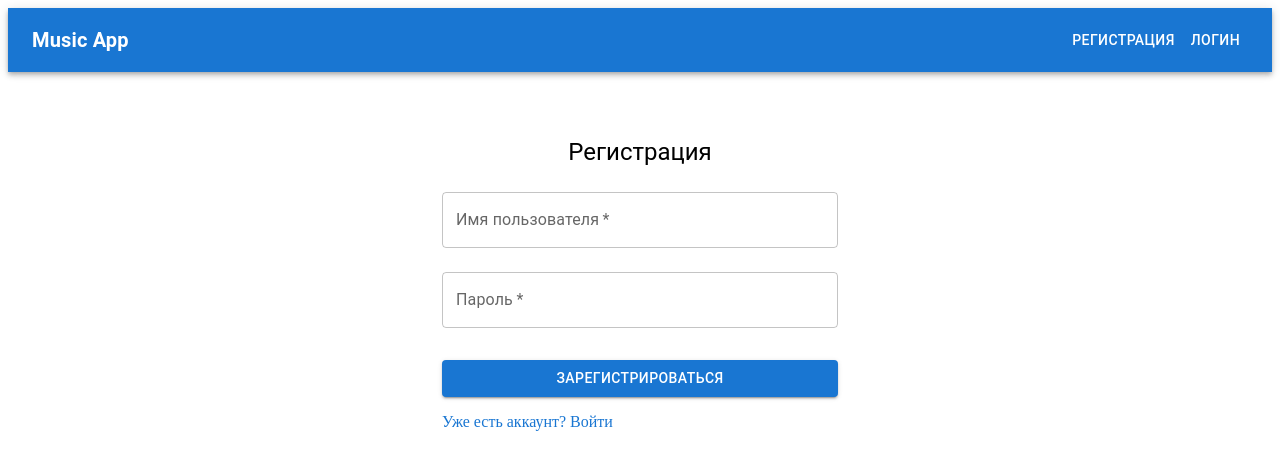
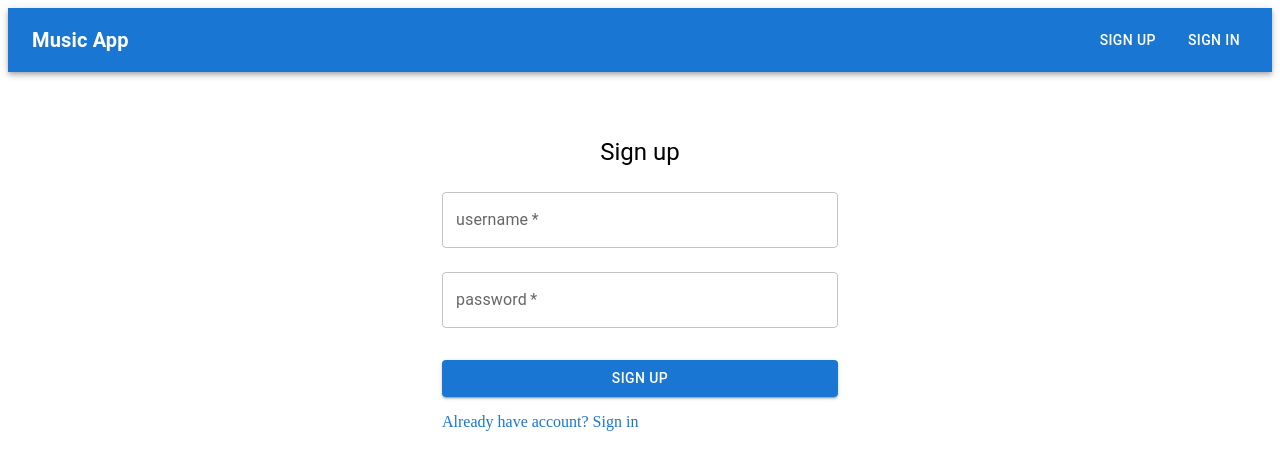
Before and after one commit to marcku56/homework82, a React (Vite) app in the folder fronted/: page /register in a window 1280 px wide. Shown: the top 470 px of the page. Built offline with nearby package versions, Linux system fonts and the light colour scheme.

Commit message:
#HW86 - updated toolbar with user status and navigation

```diff
--- a/fronted/src/App.tsx
+++ b/fronted/src/App.tsx
@@ -1,5 +1,5 @@
-import {Container} from '@mui/material';
-import {Route, Routes} from 'react-router-dom';
+import { Container } from '@mui/material';
+import { Route, Routes } from 'react-router-dom';
 import AppToolbar from './component/UI/AppToolBar/AppToolBar';
 import Artists from './features/artists/Artists';
 import Albums from './features/albums/Albums';
@@ -12,7 +12,6 @@ const App = () => {
         <>
             <AppToolbar />
             <Container maxWidth="xl">
-
                 <Routes>
                     <Route path="/" element={<Artists />} />
                     <Route path="/artists/:id" element={<Albums />} />
--- a/fronted/src/component/UI/AppToolBar/AppToolBar.tsx
+++ b/fronted/src/component/UI/AppToolBar/AppToolBar.tsx
@@ -1,15 +1,22 @@
-import {AppBar, Toolbar, Typography, Container, Button} from '@mui/material';
-import {Link, NavLink} from 'react-router-dom';
+import { AppBar, Toolbar, Typography, Container, Box, Button } from '@mui/material';
+import { Link, useNavigate } from 'react-router-dom';
+import { useAppDispatch, useAppSelector } from '../../../app/hooks';
+import { unsetUser } from '../../../features/users/usersSlice';
 
 const AppToolbar = () => {
+    const user = useAppSelector((state) => state.users.user);
+    const dispatch = useAppDispatch();
+    const navigate = useNavigate();
+
+    const handleLogout = () => {
+        dispatch(unsetUser());
+        navigate('/login');
+    };
+
     return (
         <AppBar position="sticky" sx={{ mb: 4 }}>
             <Container maxWidth="xl">
-                <Toolbar disableGutters sx={{
-                    display: 'flex',
-                    alignItems: 'center',
-                    justifyContent: 'space-between'
-                }}>
+                <Toolbar disableGutters sx={{ display: 'flex', justifyContent: 'space-between' }}>
                     <Typography
                         variant="h6"
                         component={Link}
@@ -21,10 +28,31 @@ const AppToolbar = () => {
                     >
                         Music App
                     </Typography>
-                    <div>
-                        <Button component={NavLink} to='/register' color="inherit">Регистрация</Button>
-                        <Button component={NavLink} to='/login' color="inherit">Логин</Button>
-                    </div>
+
+                    <Box sx={{ display: 'flex', alignItems: 'center', gap: 2 }}>
+                        {user ? (
+                            <>
+                                <Button component={Link} to="/track_history" color="inherit">
+                                    Track History
+                                </Button>
+                                <Typography variant="body1" sx={{ fontWeight: 'bold' }}>
+                                    Hi {user.username}!
+                                </Typography>
+                                <Button color="inherit" onClick={handleLogout}>
+                                    Exit
+                                </Button>
+                            </>
+                        ) : (
+                            <>
+                                <Button component={Link} to="/register" color="inherit">
+                                    Sign up
+                                </Button>
+                                <Button component={Link} to="/login" color="inherit">
+                                    Sign in
+                                </Button>
+                            </>
+                        )}
+                    </Box>
                 </Toolbar>
             </Container>
         </AppBar>
--- a/fronted/src/features/albums/Albums.tsx
+++ b/fronted/src/features/albums/Albums.tsx
@@ -36,7 +36,7 @@ const Albums = () => {
         <Box>
             {currentArtist && (
                 <Typography variant="h4" gutterBottom sx={{ mb: 3 }}>
-                    Исполнитель: {currentArtist.name}
+                    Artist: {currentArtist.name}
                 </Typography>
             )}
             <Grid container spacing={3}>
@@ -58,7 +58,7 @@ const Albums = () => {
                                 <CardContent>
                                     <Typography variant="h6">{album.name}</Typography>
                                     <Typography variant="body2" color="text.secondary">
-                                        Год выпуска: {album.releaseYear}
+                                        Release year: {album.releaseYear}
                                     </Typography>
                                 </CardContent>
                             </CardActionArea>
--- a/fronted/src/features/tracks/Tracks.tsx
+++ b/fronted/src/features/tracks/Tracks.tsx
@@ -46,11 +46,11 @@ const Tracks = () => {
                     }}>
                     {artistName && (
                         <Typography variant="h4" gutterBottom>
-                            Исполнитель: {artistName}
+                            Artist: {artistName}
                         </Typography>
                     )}
                     <Typography variant="h5" color="text.secondary">
-                        Альбом: {currentAlbum.name}
+                        Album: {currentAlbum.name}
                     </Typography>
                 </Box>
             )}
--- a/fronted/src/features/users/Login.tsx
+++ b/fronted/src/features/users/Login.tsx
@@ -40,7 +40,7 @@ const Login = () => {
                     component="h1"
                     variant="h5"
                 >
-                    Вход в систему
+                    Log in to system
                 </Typography>
                 {loginError && (
                     <Alert severity="error" sx={{
@@ -58,7 +58,7 @@ const Login = () => {
                         margin="normal"
                         required
                         fullWidth
-                        label="Имя пользователя"
+                        label="username"
                         name="username"
                         value={state.username}
                         onChange={inputChangeHandler}
@@ -68,7 +68,7 @@ const Login = () => {
                         required
                         fullWidth
                         name="password"
-                        label="Пароль"
+                        label="password"
                         type="password"
                         value={state.password}
                         onChange={inputChangeHandler}
@@ -77,14 +77,14 @@ const Login = () => {
                         mt: 3,
                         mb: 2
                     }} disabled={loginLoading}>
-                        {loginLoading ? <CircularProgress size={24} /> : 'Войти'}
+                        {loginLoading ? <CircularProgress size={24} /> : 'Sign in'}
                     </Button>
                     <Box>
                         <Link to="/register" style={{
                             textDecoration: 'none',
                             color: '#1976d2'
                         }}>
-                            Нет аккаунта? Зарегистрироваться
+                            Don't Have account? Sign up
                         </Link>
                     </Box>
                 </Box>
--- a/fronted/src/features/users/Register.tsx
+++ b/fronted/src/features/users/Register.tsx
@@ -40,7 +40,7 @@ const Register = () => {
                     component="h1"
                     variant="h5"
                 >
-                    Регистрация
+                    Sign up
                 </Typography>
                 {registerError && (
                     <Alert severity="error" sx={{
@@ -58,7 +58,7 @@ const Register = () => {
                         margin="normal"
                         required
                         fullWidth
-                        label="Имя пользователя"
+                        label="username"
                         name="username"
                         value={state.username}
                         onChange={inputChangeHandler}
@@ -68,7 +68,7 @@ const Register = () => {
                         required
                         fullWidth
                         name="password"
-                        label="Пароль"
+                        label="password"
                         type="password"
                         value={state.password}
                         onChange={inputChangeHandler}
@@ -77,14 +77,14 @@ const Register = () => {
                         mt: 3,
                         mb: 2
                     }} disabled={registerLoading}>
-                        {registerLoading ? <CircularProgress size={24} /> : 'Зарегистрироваться'}
+                        {registerLoading ? <CircularProgress size={24} /> : 'Sign up'}
                     </Button>
                     <Box>
                         <Link to="/login" style={{
                             textDecoration: 'none',
                             color: '#1976d2'
                         }}>
-                            Уже есть аккаунт? Войти
+                            Already have account? Sign in
                         </Link>
                     </Box>
                 </Box>
```
